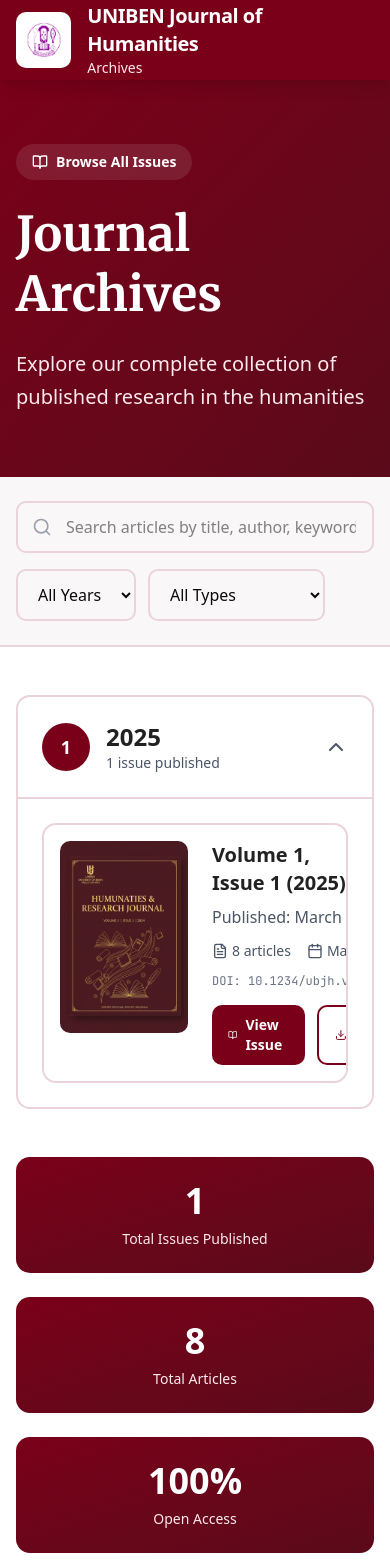
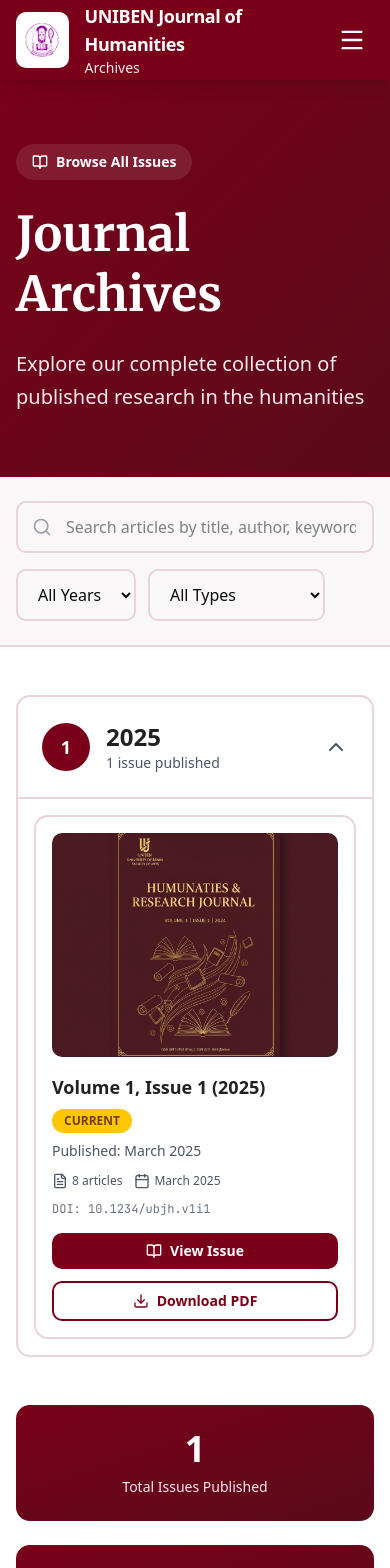
Before and after one commit to unibeninterns/ubjh_client, a Next.js app: page /archives in a window 390 px wide. Shown: the top 1568 px of the page. Built offline with nearby package versions, Linux system fonts and the light colour scheme.

Commit message:
Mobile view updted

```diff
--- a/src/app/(public)/archives/page.tsx
+++ b/src/app/(public)/archives/page.tsx
@@ -174,15 +174,15 @@
                   </button>
 
                   {expandedYear === year && (
-                    <div className="border-t-2 border-[#EAD3D9] p-6">
+                    <div className="border-t-2 border-[#EAD3D9] p-4 sm:p-6">
                     <div className="space-y-4">
                       {issuesByYear[year].map((issue) => (
                         <Link
                           key={`${issue.volume}-${issue.issue}`}
                           href={`/current-issue`}
-                            className="group flex gap-6 bg-white border-2 border-[#EAD3D9] rounded-xl overflow-hidden hover:shadow-xl hover:border-[#7A0019] transition-all p-4"
+                          className="group flex flex-col sm:flex-row gap-4 sm:gap-6 bg-white border-2 border-[#EAD3D9] rounded-xl overflow-hidden hover:shadow-xl hover:border-[#7A0019] transition-all p-4"
                         >
-                            <div className="relative w-32 h-48 flex-shrink-0">
+                          <div className="relative w-full sm:w-32 h-56 sm:h-48 flex-shrink-0">
                             <Image
                               src={issue.coverImage}
                               alt={`Volume ${issue.volume}, Issue ${issue.issue}`}
@@ -191,10 +191,9 @@
                             />
                           </div>
                           <div className="flex-1">
-                              <div className="flex items-start justify-between mb-2">
-                                <h3 className="text-xl font-bold text-[#212121] group-hover:text-[#7A0019] transition-colors">
-                                  Volume {issue.volume}, Issue {issue.issue} (
-                                  {issue.year})
+                            <div className="flex flex-col sm:flex-row items-start sm:items-center justify-between mb-2 gap-2">
+                              <h3 className="text-lg sm:text-xl font-bold text-[#212121] group-hover:text-[#7A0019] transition-colors">
+                                Volume {issue.volume}, Issue {issue.issue} ({issue.year})
                               </h3>
                               {issue.featured && (
                                 <span className="inline-flex items-center px-3 py-1 bg-yellow-400 text-yellow-900 rounded-full text-xs font-bold">
@@ -202,10 +201,10 @@
                                 </span>
                               )}
                             </div>
-                              <p className="text-gray-600 mb-3">
+                            <p className="text-gray-600 mb-3 text-sm sm:text-base">
                               Published: {issue.publishDate}
                             </p>
-                              <div className="flex flex-wrap gap-4 text-sm text-gray-600 mb-3">
+                            <div className="flex flex-wrap gap-3 text-xs sm:text-sm text-gray-600 mb-3">
                               <span className="flex items-center gap-1">
                                 <FileText className="h-4 w-4" />
                                 {issue.articleCount} articles
@@ -218,12 +217,12 @@
                             <div className="text-xs font-mono text-gray-500 mb-4">
                               DOI: {issue.doi}
                             </div>
-                              <div className="flex gap-3">
-                                <span className="inline-flex items-center gap-2 bg-[#7A0019] text-white px-4 py-2 rounded-lg font-semibold text-sm">
+                            <div className="flex flex-col sm:flex-row gap-3">
+                              <span className="inline-flex items-center justify-center gap-2 bg-[#7A0019] text-white px-4 py-2 rounded-lg font-semibold text-sm">
                                 <BookOpen className="h-4 w-4" />
                                 View Issue
                               </span>
-                                <span className="inline-flex items-center gap-2 border-2 border-[#7A0019] text-[#7A0019] px-4 py-2 rounded-lg font-semibold text-sm">
+                              <span className="inline-flex items-center justify-center gap-2 border-2 border-[#7A0019] text-[#7A0019] px-4 py-2 rounded-lg font-semibold text-sm">
                                 <Download className="h-4 w-4" />
                                 Download PDF
                               </span>
@@ -233,6 +232,7 @@
                       ))}
                     </div>
                   </div>
+
                   )}
                 </div>
               ))}
--- a/src/components/Header.tsx
+++ b/src/components/Header.tsx
@@ -1,13 +1,18 @@
 "use client";
 
+import { useState } from "react";
 import Image from "next/image";
 import Link from "next/link";
+import { Menu, X } from "lucide-react"; // icons for the burger and close button
 
 export default function Header() {
+  const [isOpen, setIsOpen] = useState(false);
+
   return (
     <header className="bg-[#7A0019] text-white shadow-lg sticky top-0 z-50">
       <div className="max-w-7xl mx-auto px-4 sm:px-6 lg:px-8">
         <div className="flex items-center justify-between h-20">
+          {/* Logo + Title */}
           <div className="flex items-center gap-4">
             <div className="w-14 h-14 bg-white rounded-lg flex items-center justify-center">
               <Image
@@ -19,13 +24,15 @@
               />
             </div>
             <div>
-              <h1 className="text-xl font-bold tracking-tight">
+              <h1 className="text-lg md:text-xl font-bold tracking-tight">
                 UNIBEN Journal of Humanities
               </h1>
               <p className="text-sm text-[#FFE9EE] font-medium">Archives</p>
             </div>
           </div>
-          <nav className="hidden lg:flex items-center gap-6">
+
+          {/* Desktop Nav */}
+          <nav className="hidden lg:text-sm lg:flex items-center gap-6">
             <Link
               href="/"
               className="text-white hover:text-[#FFE9EE] font-semibold transition-colors"
@@ -63,8 +70,66 @@
               Submit Manuscript
             </Link>
           </nav>
+
+          {/* Mobile Menu Button */}
+          <button
+            className="lg:hidden flex items-center justify-center p-2 text-white hover:text-[#FFE9EE] focus:outline-none"
+            onClick={() => setIsOpen(!isOpen)}
+          >
+            {isOpen ? <X size={28} /> : <Menu size={28} />}
+          </button>
         </div>
       </div>
+
+      {/* Mobile Dropdown Menu */}
+      {isOpen && (
+        <div className="lg:hidden bg-[#7A0019] border-t border-[#FFE9EE]/20 absolute right-0 top-20 w-3/4 sm:w-1/2 rounded-bl-xl shadow-lg animate-slide-down">
+          <nav className="flex flex-col p-6 space-y-4">
+            <Link
+              href="/"
+              onClick={() => setIsOpen(false)}
+              className="text-white hover:text-[#FFE9EE] font-semibold transition-colors"
+            >
+              Home
+            </Link>
+            <Link
+              href="/current-issue"
+              onClick={() => setIsOpen(false)}
+              className="text-white hover:text-[#FFE9EE] font-medium transition-colors"
+            >
+              Current Issue
+            </Link>
+            <Link
+              href="/archives"
+              onClick={() => setIsOpen(false)}
+              className="text-white hover:text-[#FFE9EE] font-medium transition-colors"
+            >
+              Archives
+            </Link>
+            <Link
+              href="/for-authors"
+              onClick={() => setIsOpen(false)}
+              className="text-white hover:text-[#FFE9EE] font-medium transition-colors"
+            >
+              For Authors
+            </Link>
+            <Link
+              href="/about"
+              onClick={() => setIsOpen(false)}
+              className="text-white hover:text-[#FFE9EE] font-medium transition-colors"
+            >
+              About
+            </Link>
+            <Link
+              href="/submission"
+              onClick={() => setIsOpen(false)}
+              className="bg-white text-[#7A0019] px-6 py-2 rounded-full font-semibold hover:bg-[#FFE9EE] transition-all shadow-lg hover:shadow-xl text-center"
+            >
+              Submit Manuscript
+            </Link>
+          </nav>
+        </div>
+      )}
     </header>
   );
 }
```
Also changed, not shown: src/app/page.tsx (+42 -69 lines). Lines whose indentation alone changed are shown as unchanged.
